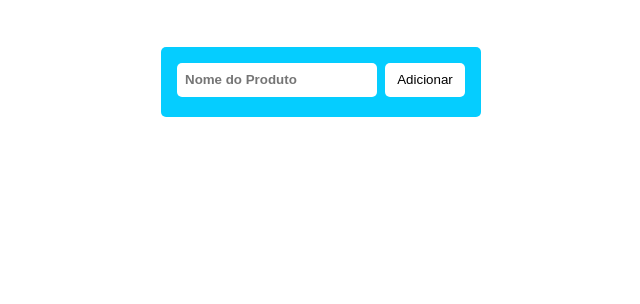
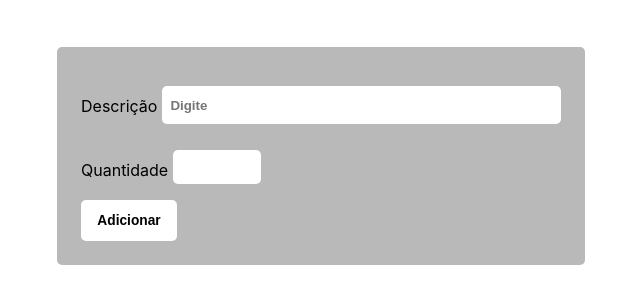
Before and after one commit to jhonattan-farias/Sistema-de-Cadastro-de-Produtos-JS, a plain HTML site: page produtos/index.html in a window 1280 px wide. Shown: the part 58-362 px from the top of the page, without its empty margins (319-959 px from the left). Drawn offline with Linux system fonts and the light colour scheme.

Commit message:
more changes

```diff
--- a/index.css
+++ b/index.css
@@ -2,9 +2,10 @@
     margin: 0;
     padding: 0;
     outline: 0;
+    border: 0;
 }
 
-h1,p,span,strong{
+h1,p,span,strong,label{
     font-family: -apple-system, BlinkMacSystemFont, 'Segoe UI', Roboto, Oxygen, Ubuntu, Cantarell, 'Open Sans', 'Helvetica Neue', sans-serif;
 }
 
@@ -25,33 +26,71 @@ body{
 .form-field{
     display:flex;
     align-self: center;
+    flex-direction: column;
 
-    background: rgb(5, 205, 255);
+    background: rgb(185, 185, 185);
     margin-top: 50px;
-    width: 18rem;
-    height: 2.4rem;
-    padding: 1rem;
+    width: 30rem;
+    height: 10.6rem;
+    padding: 1.5rem;
     border-radius: 5px;
 }
 
 #name{
-    width: 12rem;
-    margin-right: 8px;
+    width: 25rem;
+    margin:0 0 1rem;
+    height: 2.4rem;
+    border: 0;
+    border-radius: 5px;
+    padding-left: 8px;
+    font-weight: bold;
+    align-self: center;
+
+    margin-top: 15px;
+    margin-left: 5px;
+}
+
+.name-field{
+    display: flex;
+    align-items: center;
+    width: 100%;
+}
+
+#quantidade{
+    width: 5rem;
+    margin:0 0 1rem;
     height: 2.1rem;
     border: 0;
     border-radius: 5px;
     padding-left: 8px;
     font-weight: bold;
+    align-self: center;
+
+    margin-top: 10px;
+    margin-left: 5px;
+}
+
+#product-name{
+    font-size: 15pt;
+    margin-bottom: 5px;
+}
+
+#quantidade-number{
+    font-size: 10pt;
 }
 
 #add{
     padding: 2px;
-    height: 2.1rem;
-    width: 5rem;
+    height: 5.1rem;
+    width: 6rem;
+
     border-radius: 5px;
     border: 0;
     background-color: white;
     cursor: pointer;
+
+    font-size: 10.3pt;
+    font-weight: bold;
 }
 /**/
 
@@ -63,7 +102,7 @@ body{
     margin-top: 12px;
 }
 
-#produtos div{
+#produto{
     background: rgb(0, 255, 76);
     color: rgb(0, 0, 0);
 
--- a/index.js
+++ b/index.js
@@ -1,27 +1,39 @@
 var productName = document.getElementById('name')
 var produto = document.getElementById('product')
 var produtos = document.getElementById('produtos')
+var quantidade = document.getElementById('quantidade')
 
 var nameprodutos = []
 
 function cadastrarProduto(){
 
-    if(productName.value === ''){
-        window.alert('Campo de Pesquisa Vazio!')
-    }
-
-    nameprodutos.push({name:productName.value})
+    if(productName.value !== '' && quantidade.value !== ''){
+        nameprodutos.push({name:productName.value,quantidade:Number(quantidade.value)})
 
         var newDiv = document.createElement('div')
         produtos.appendChild(newDiv)
+        newDiv.id = 'produto'
 
         var newName = document.createElement('p')
-        var theName = document.createTextNode(productName.value)
+        var theName = document.createTextNode(`Produto: ${productName.value}`)
         newName.appendChild(theName)
         newDiv.appendChild(newName)
+        newName.id = 'product-name'
 
-    productName.value = ''
+        var newQuantidade = document.createElement('strong')
+        var theQuantidade = document.createTextNode(`Quantidade: ${quantidade.value}`)
+        newQuantidade.appendChild(theQuantidade)
+        newDiv.appendChild(newQuantidade)
+        newQuantidade.id = 'quantidade-number'
 
+        productName.value = ''
+        quantidade.value = ''
+
+        console.log(nameprodutos)
+    }
+else{
+    return window.alert('Campo de pesquisa vazio')
+}
 }
 
 document.getElementById('add').onclick = cadastrarProduto
--- a/produtos/index.html
+++ b/produtos/index.html
@@ -10,8 +10,10 @@
     <h1 id="main-title">Cadastro de Produtos</h1>
 
     <div class="form-field">
-
-        <input type="text" id="name" placeholder="Nome do Produto">
+        <div class="name-field">
+         <p>Descrição</p><input type="text" id="name" placeholder="Digite" >
+        </div>
+        <div class="name-field"><p>Quantidade</p><input type="text" id="quantidade"></div>
 
         <button id="add">Adicionar</button>
     </div>
```
